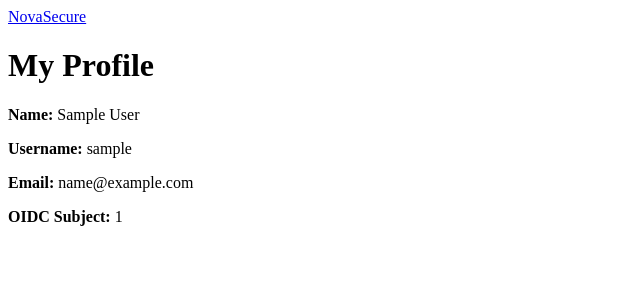
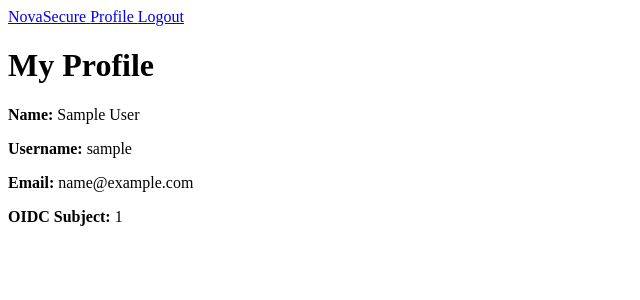
Before and after one commit to Thomas170491/enterprise-iam-lab, a Flask app: page /profile in a window 1280 px wide. Shown: the top 300 px of the page, without its empty margins (0-640 px from the left). Run offline with Flask 3, Linux system fonts and the light colour scheme; the visitor is signed in with stand-in values (Sample User, id 1); parts of the project's set-up code (start-up, migrations or seed data) failed here and were passed over.

Commit message:
Added logout templates and navigation

```diff
--- a/apps/employee-portal/templates/base.html
+++ b/apps/employee-portal/templates/base.html
@@ -14,11 +14,25 @@
 
 <body>
     <header>
-        <nav>
-            <a href="{{ url_for('portal.home') }}">
-                NovaSecure
-            </a>
-        </nav>
+<nav>
+    <a href="{{ url_for('portal.home') }}">
+        NovaSecure
+    </a>
+
+    {% if current_user.is_authenticated %}
+        <a href="{{ url_for('portal.profile') }}">
+            Profile
+        </a>
+
+        <a href="{{ url_for('auth.logout') }}">
+            Logout
+        </a>
+    {% else %}
+        <a href="{{ url_for('auth.login') }}">
+            Login
+        </a>
+    {% endif %}
+</nav>
     </header>
 
     <main>
```
